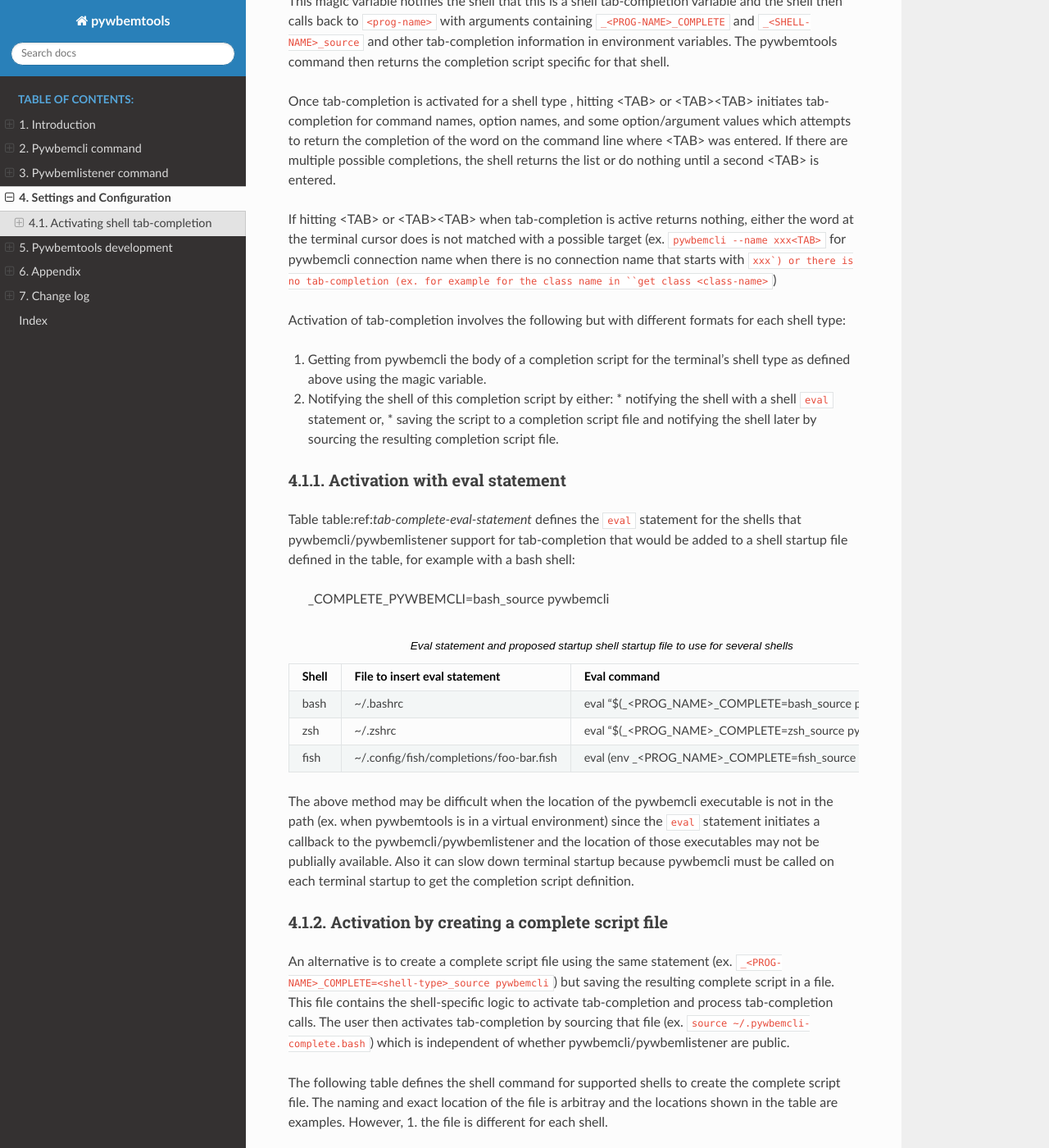
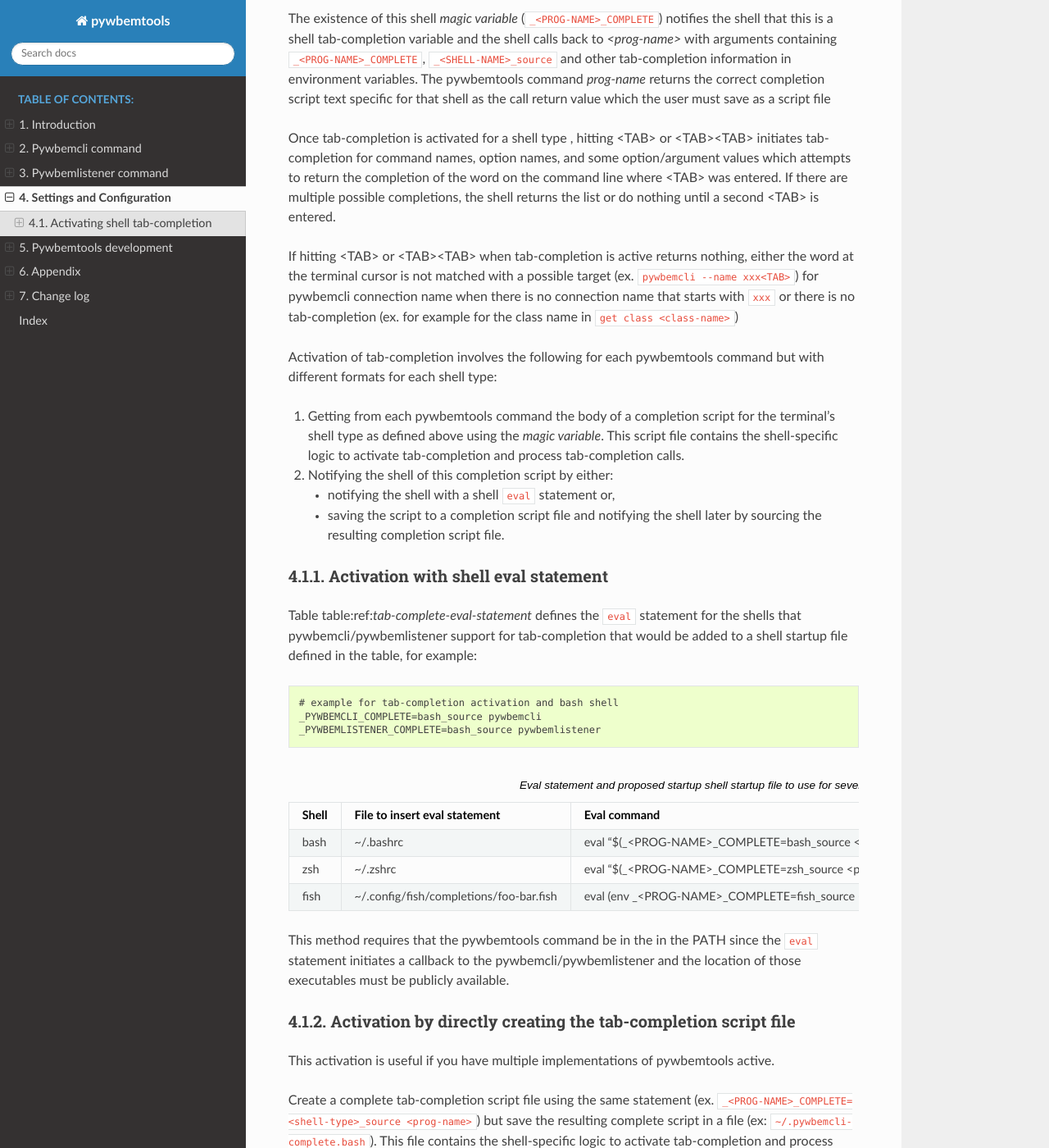
Before and after one commit to pywbem/pywbemtools, a Sphinx documentation site: the page built from docs/settingsandconfiguration.rst, in a window 1280 px wide and 1400 px high, scrolled down 1292 px. Shown: the whole window at 82% size. Built offline with Sphinx 7.4.7 and the Read the Docs theme 3.1.0, drawn with Linux system fonts in a browser that asks for light colours; the version number could not be read and is left out; some of the changed text lies outside the part shown.

Commit message:
Changes subset from issue 1524 (#1533)
* changes subset from issue 1524

fixes several of the issues documented in issue 1524 in the
tab-completion section of the documentation

* Corrections from comments

Corrections from comments on first submit

* Fix some spelling errors

* Fixes from comments 3 april

Fixes from the comments Andy made on 2 april

---------

Co-authored-by: kschopmeyer <k.schopmeyerwork@gmail.com>

```diff
--- a/docs/settingsandconfiguration.rst
+++ b/docs/settingsandconfiguration.rst
@@ -19,9 +19,9 @@
 Settings and Configuration
 ==========================
 
-Both pywbemtools and pywbemcli execute after installation without any
-configuration except for the use of tab-completion (using <TAB> on the shell
-command line) to attempt to complete parameters.
+Both pywbemtools (pywbemcli and pywbemlistener) execute after installation
+without any configuration except for the use of tab-completion (using <TAB> on
+the shell command line) to attempt to complete parameters.
 
 
 .. _`Activating shell tab-completion`:
@@ -33,10 +33,10 @@
 .. index:: pair: zsh shell; tab-completion
 .. index:: pair: fish shell; tab-completion
 
-Tab-completion is supported for pywbemlistener and in the :ref:`command mode` of
-pywbemcli, for the following shells:
+Tab-completion is supported for pywbemlistener and  of pywbemcli in the
+:ref:`command mode`, for the following shells:
 
-  * **bash shell** - (bash version 4.4 or greater). not all Linux implementations
+  * **bash shell** - (bash version 4.4 or greater). Not all Linux implementations
     include the bash_complete addon so that the user may be required to install
     the add-on. A simple test with a utility like ``ls`` will indicate if
     tab-completion is available  in bash(ex. enter ``ls <TAB>`` to test for the
@@ -48,47 +48,47 @@
 
   * **fish shell** - Available for all versions of this shell.
 
-Tab-completion is not supported in the :ref:`Interactive mode` of pywbemcli.
+Tab-completion is not supported in the pywbemcli :ref:`Interactive mode`.
 
-Tab-completion allows to:
+Tab-completion allows the terminal user to:
 
 * Complete the static elements of the command line including:
 
-    * command group names (ex. ``subscription``),
-    * command names (ex. ``enumerate``, ``list``, etc.),
-    * option names (``--name``, ``-n``, etc.).
+    * command group names (ex. ``pywbemcli subscription``),
+    * command names (ex. ``pywbemcli class enumerate``, ``list``, etc.),
+    * command option names (``pywbemcli connection --name``, ``-n``, etc.).
 
-* Complete the value of arguments and options that depend on
-  local data to complete the commands (i.e where a WBEM server is not contacted).
-  Thus, the pywbemcli option ``--name`` which defines the name of a connection
-  in a connection file can be completed (pywbemcli search the names
-  in the file). But the value of the class in ``class get`` does not support
-  tab-completion because that involves a connection to the WBEM server.
+* Complete the value of arguments and options that depend on local data to
+  complete the commands (ex. where a WBEM server is not contacted). Thus, the
+  pywbemcli option ``--name`` which defines the name of a connection in a
+  connection file can be completed (pywbemcli searches the names in the file).
+  But the value of the class in ``class get`` does not support tab-completion
+  because that involves a connection to the WBEM server.
 
-Tab-completion for pywbemlistener and the :ref:`command mode` of pywbemcli
-must be manually activated after installation, separately for pywbemcli and
-pywbemlistener.
+Tab-completion for pywbemlistener and pywbemcli must be manually activated after
+pywbemtools installation.
 
 .. index:: tab-completion
 .. index:: Activating tab-completion
 
-To activate shell tab-completion, you inform the shell that completion is
-available for each pywbemtools command. This is done through the following
-statement:
+To activate shell tab-completion, the  script *magic variable*  (``<PROG-NAME>_COMPLETE``) must
+be defined for the shell defining the shell name and the pywbemtools name
 
-    ``_<PROG-NAME>_COMPLETE = _<SHELL-NAME>_source  <prog-name>``
+    _<PROG-NAME>_COMPLETE=<SHELL-NAME>_source  <prog-name>
 
-    where:
+where:
 
-      * ``<PROG-NAME>`` is the name of the pywbemtools command in uppercase
-      * ``<SHELL-NAME>`` is the name of the shell (ex. bash, zsh, or fish)
-      * ``<prog-name`` the name of the pywbemtools command in lower case
+    * `<PROG-NAME>` - pywbemtools command name in uppercase(i.e. PYWBEMCLI or PYWBEMLISTENER).
+    * `<SHELL-NAME>` - shell name (i.e. bash, zsh, or fish).
+    * `<prog-name>` - pywbemtools command name in lower case (pywbemcli or pywbemlistener).
 
-This magic variable notifies the shell that this is a shell tab-completion
-variable and the shell then calls back to ``<prog-name>`` with arguments
-containing ``_<PROG-NAME>_COMPLETE`` and ``_<SHELL-NAME>_source`` and other
-tab-completion information in environment variables.  The pywbemtools command
-then returns the completion script specific for that shell.
+The existence of this shell *magic variable*  (``_<PROG-NAME>_COMPLETE``) notifies the
+shell that this is a shell tab-completion variable and the shell calls
+back to `<prog-name>` with arguments containing ``_<PROG-NAME>_COMPLETE``,
+``_<SHELL-NAME>_source`` and other tab-completion information in environment
+variables.  The pywbemtools command  `prog-name` returns the correct completion
+script text specific for that shell as the call return value which the user
+must save as a script file
 
 Once tab-completion is activated for a shell type , hitting <TAB> or <TAB><TAB>
 initiates tab-completion for command names, option names, and some
@@ -98,31 +98,38 @@
 entered.
 
 If hitting <TAB> or <TAB><TAB> when tab-completion is active returns nothing,
-either the word at the terminal cursor does is not matched with a possible
-target (ex. ``pywbemcli --name xxx<TAB>`` for pywbemcli connection name when
-there is no connection name that starts with ``xxx`) or there is no
+either the word at the terminal cursor is not matched with a possible
+target (ex. ``pywbemcli --name xxx<TAB>``) for pywbemcli connection name when
+there is no connection name that starts with ``xxx`` or there is no
 tab-completion (ex. for example for the class name in ``get class
 <class-name>``)
 
-Activation of tab-completion involves the following but with different
-formats for each shell type:
+Activation of tab-completion involves the following for each pywbemtools
+command but with different formats for each shell type:
 
-1. Getting from pywbemcli the body of a completion script for the terminal's
-   shell type as defined above using the magic variable.
+1. Getting from each pywbemtools command the body of a completion script for
+   the terminal's shell type as defined above using the *magic variable*. This
+   script file contains the shell-specific logic to activate tab-completion and
+   process tab-completion calls.
+
 2. Notifying the shell of this completion script by either:
+
    * notifying the shell with a shell  ``eval`` statement or,
    * saving the script to a completion script file and notifying the shell later
-   by sourcing the resulting completion script file.
+     by sourcing the resulting completion script file.
 
-Activation with eval statement
-^^^^^^^^^^^^^^^^^^^^^^^^^^^^^^
+Activation with shell eval statement
+^^^^^^^^^^^^^^^^^^^^^^^^^^^^^^^^^^^^
 
 Table table:ref:`tab-complete-eval-statement` defines the ``eval`` statement
 for the shells that pywbemcli/pywbemlistener support for tab-completion that
-would be added to a shell startup file defined in the table, for example
-with a bash shell:
+would be added to a shell startup file defined in the table, for example:
 
-  _COMPLETE_PYWBEMCLI=bash_source pywbemcli
+.. code-block:: text
+
+    # example for tab-completion activation and bash shell
+    _PYWBEMCLI_COMPLETE=bash_source pywbemcli
+    _PYWBEMLISTENER_COMPLETE=bash_source pywbemlistener
 
 .. _tab-complete-eval-statement:
 
@@ -131,32 +138,32 @@
   ======  =======================================  =========================================================
   Shell   File to insert eval statement            Eval command
   ======  =======================================  =========================================================
-  bash    ~/.bashrc                                eval "$(_<PROG_NAME>_COMPLETE=bash_source pywbemcli)"
-  zsh     ~/.zshrc                                 eval "$(_<PROG_NAME>_COMPLETE=zsh_source pywbemcli)"
-  fish    ~/.config/fish/completions/foo-bar.fish  eval (env _<PROG_NAME>_COMPLETE=fish_source pywbemcli)
+  bash    ~/.bashrc                                eval "$(_<PROG-NAME>_COMPLETE=bash_source <prog-name>)"
+  zsh     ~/.zshrc                                 eval "$(_<PROG-NAME>_COMPLETE=zsh_source <prog-name>_COMPLETE=zsh_source <prog-name>)"
+  fish    ~/.config/fish/completions/foo-bar.fish  eval (env _<PROG-NAME>_COMPLETE=fish_source <prog-name>_COMPLETE=fish_source <prog-name>)
   ======  =======================================  =========================================================
 
-The above method may be difficult when the location of the pywbemcli
-executable is not in the path (ex. when pywbemtools is in a virtual environment)
+This method requires that the pywbemtools command be in the in the PATH
 since the ``eval`` statement initiates a callback to the pywbemcli/pywbemlistener and
-the location of those executables may not be publially available. Also it can
-slow down terminal startup because pywbemcli must be called on each terminal
-startup to get the completion script definition.
+the location of those executables must be publicly available.
 
-Activation by creating a complete script file
-^^^^^^^^^^^^^^^^^^^^^^^^^^^^^^^^^^^^^^^^^^^^^
+Activation by directly creating the tab-completion script file
+^^^^^^^^^^^^^^^^^^^^^^^^^^^^^^^^^^^^^^^^^^^^^^^^^^^^^^^^^^^^^^
 
-An alternative is to create a complete script file using the same statement
-(ex. ``_<PROG-NAME>_COMPLETE=<shell-type>_source pywbemcli``) but saving the
-resulting complete script in a file.  This file contains the shell-specific
-logic to activate tab-completion and process tab-completion calls. The user
-then activates tab-completion by sourcing that file (ex. ``source
-~/.pywbemcli-complete.bash``) which is independent of whether
-pywbemcli/pywbemlistener are public.
+This activation is useful if you have multiple implementations of pywbemtools
+active.
+
+Create a complete tab-completion script file using the same statement (ex.
+``_<PROG-NAME>_COMPLETE=<shell-type>_source <prog-name>``) but save the
+resulting complete script in a file (ex: ``~/.pywbemcli-complete.bash``).  This
+file contains the shell-specific logic to activate tab-completion and process
+tab-completion calls. Then activate tab-completion by sourcing that script
+file (ex. ``source ~/.pywbemcli-complete.bash``) which is independent of
+whether pywbemcli and pywbemlistener are public.
 
 The following table defines the shell command for supported shells to create the
-complete script file.  The naming and exact location of the file is arbitray and
-the locations shown in the table are examples.  However, 1. the file is different
+complete script file.  The naming and exact location of the file is arbitrary and
+the locations shown in the table are examples.  However, the file is different
 for each shell.
 
 .. _shell-completion-script:
@@ -165,21 +172,23 @@
    :name: shell-completion-script
 
   =====  ===========================================================================
-  Shell  Script
+  Shell  Script creation command
   =====  ===========================================================================
-  bash   _<PROG_NAME>_COMPLETE=bash_source pywbemcli > ~/.<prog_name>-complete.bash
-  zsh    _<PROG_NAME>_COMPLETE=zsh_source pywbemcli > ~/.<prog_name>-complete.zsh
-  fish   _<PROG_NAME>_COMPLETE=fish_source pywbemcli >
-         ~/.config/fish/completions/<prog_name>.fish
+  bash   _<PROG-NAME>_COMPLETE=bash_source <prog-name> > ~/.<prog-name>-complete.bash
+  zsh    _<PROG-NAME>_COMPLETE=zsh_source <prog-name> > ~/.<prog-name>-complete.zsh
+  fish   _<PROG-NAME>_COMPLETE=fish_source <prog-name> >
+         ~/.config/fish/completions/<prog-name>.fish
   =====  ===========================================================================
 
 Once the complete script file has been created, tab-completion activation is completed
-by sourcing the complete script file to notify the shellof the complete file
+by sourcing the complete script file to notify the shell of the complete file
 each time a terminal is opened. For example as follows:
 
 .. code-block:: text
 
-    $ source  ~/.pywbemcli-complete.bash
+    # example for bash and pywbemcli
+    $ _PYWBEMCLI_COMPLETE=bash_source pywbemcli > ./blah/pywbemcli-complete.bash
+    $ source  ~/blah.pywbemcli-complete.bash
 
 This step can be executed automatically:
 
@@ -190,30 +199,36 @@
 Or the sourcing statement can be executed when a terminal is open simply by
 executing the script itself(ex. ``source  ~/.pywbemcli-complete.bash``).
 
-Thus in summary, for bash, pywbemcli can be activated by inserting the following
-evaluation script into .bashrc if pywbemcli/pywbemlistener are publically
-available whenever the terminal is started:
+Thus in summary, for bash, pywbemcli and pywbemlisteer can be activated by
+inserting the following evaluation script into .bashrc if
+pywbemcli/pywbemlistener are publicly available whenever the terminal is
+started:
 
 .. code-block::
 
     eval "$(_PYWBEMCLI_COMPLETE=bash_source pywbemcli)"
+    eval "$(_PYWBEMLISTENER_COMPLETE=bash_source pywbelistener)"
 
 or by creating a completion script file one time as follows when pywbemlistener
-and pywbemcli are publically avialable and then sourcing the script when,
-for example, the terminal window is opened.:
+and pywbemcli are publicly available and then sourcing the script when,
+for example, the terminal window is opened:
 
 .. code-block::
 
     # Execute once when pywbemcli is in the path:
 
-    _PYWBEMCLII_COMPLETE=bash_source pywbemcli > ~/.pywbemcli-complete.bash
-
-    # Source the resulting file each time a terminal is started (ex edit into .bashrc)
-    source  ~/.pywbemcli-complete.bash
+    _PYWBEMCLI_COMPLETE=bash_source pywbemcli > ~/.pywbemcli-complete.bash
+    _PYWBEMLISTENER_COMPLETE=bash_source pywbemlistener > ~/.pywbemlistener-complete.bash
 
 
-Testing that pywbemcli tab-completion is activated
-^^^^^^^^^^^^^^^^^^^^^^^^^^^^^^^^^^^^^^^^^^^^^^^^^^
+    # Source the resulting file each time a terminal is started (ex edit into .bashrc):
+
+    source  ~/.pywbemcli-complete.bash
+    source  ~/.pywbemlistener-complete.bash
+
+
+Testing that tab-completion is activated
+^^^^^^^^^^^^^^^^^^^^^^^^^^^^^^^^^^^^^^^^
 
 The tab-completion activation of pywbemcli and pywbemlistener can be tested in
 a terminal by entering part of a known command and using the <TAB> to request
@@ -225,6 +240,11 @@
 
    This should complete the class statement (i.e. expand cmd line to
    ``pywbemcli class``).
+
+   $ pywbemlistener star<TAB>
+
+   THis should complete the start command name (i.e. expand command line to
+   ``pywbemlistener start``)
 
 Each shell type has one or more commands to determine the state of
 tab-completion for a particular application.  In bash it is the builtin command
```
Also changed, not shown: changes/1524.feature.3.rst (added, +14 -0 lines), 1 other file.
